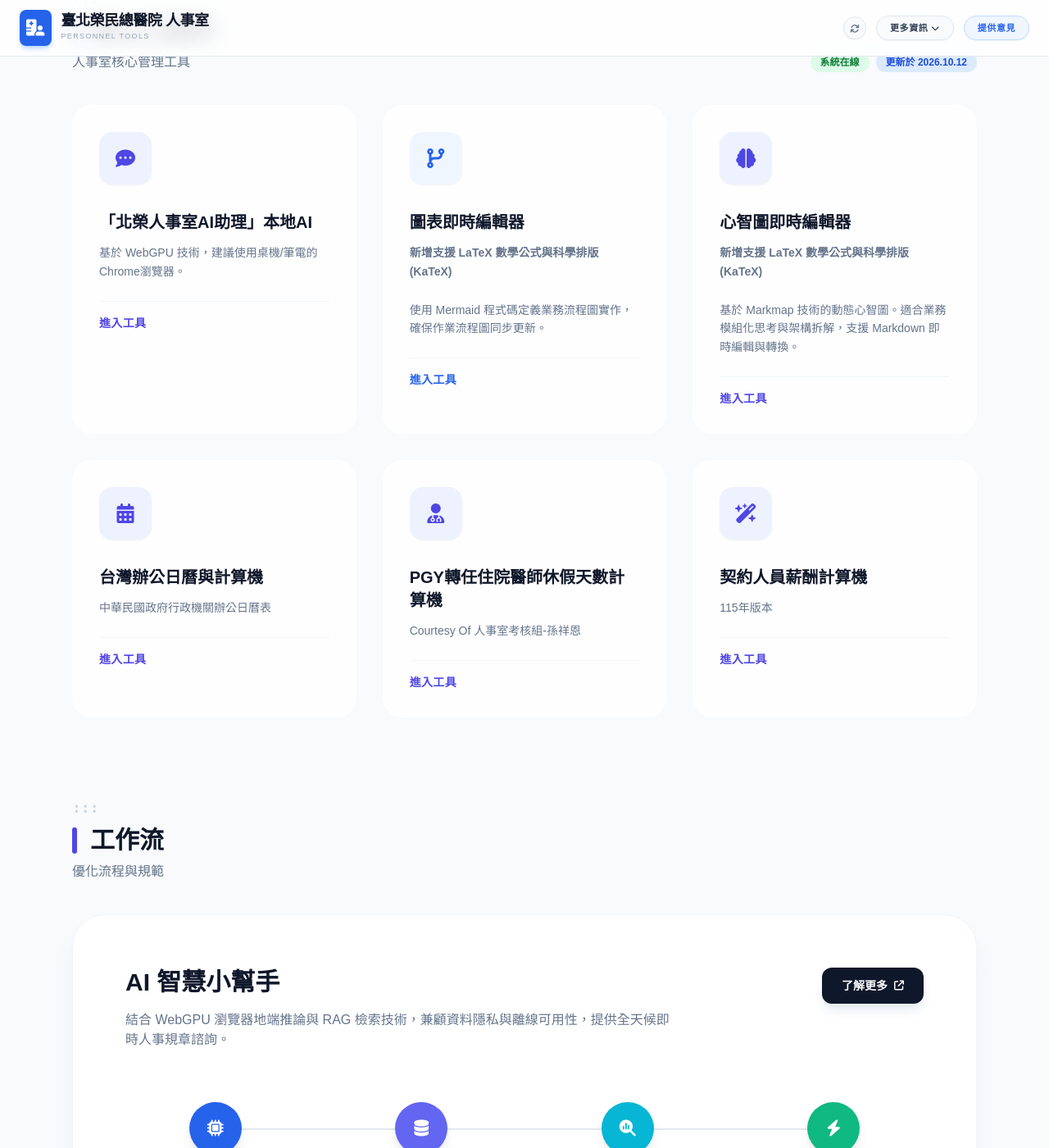
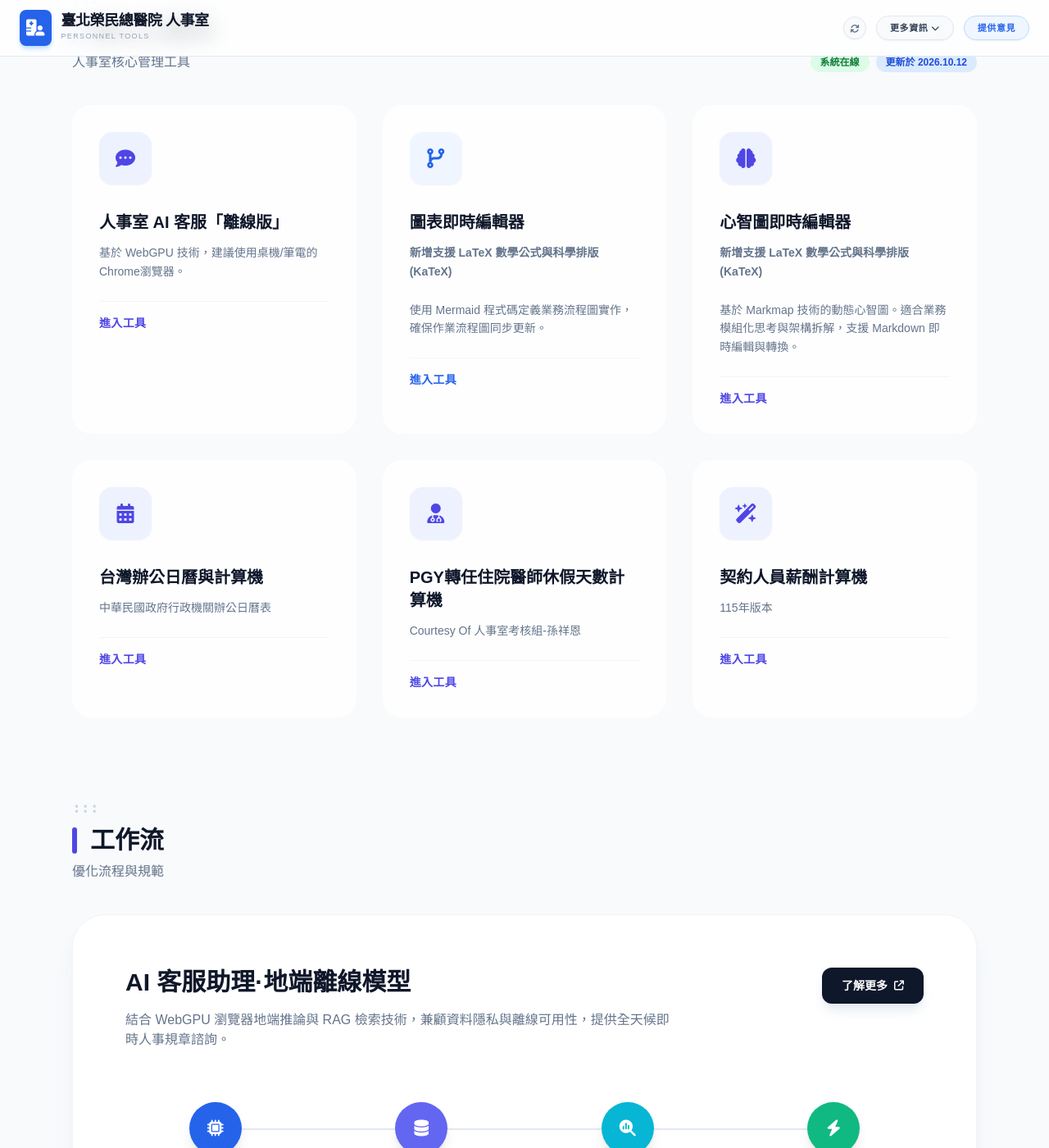
Before and after one commit to lennox0909/vghtpe-hr-tools, a Jekyll site: the page built from index.html, in a window 1280 px wide and 1400 px high, scrolled down 473 px. Shown: the whole window at 82% size. Built offline with Jekyll 4.4.1, drawn with Linux system fonts in a browser that asks for light colours.

Commit message:
revise wording

```diff
--- a/_data/tools.yml
+++ b/_data/tools.yml
@@ -1,4 +1,4 @@
-- title: 「北榮人事室AI助理」本地AI
+- title: 人事室 AI 客服「離線版」
   url: ./web-LLM/
   icon: fa-regular fa-comment-dots
   color_theme: indigo
--- a/_data/workflows.yml
+++ b/_data/workflows.yml
@@ -1,7 +1,7 @@
 # 工作流區塊：AI智慧小幫手
 auto-reply:
   header:
-    title: "AI 智慧小幫手"
+    title: "AI 客服助理·地端離線模型"
     description: "結合 WebGPU 瀏覽器地端推論與 RAG 檢索技術，兼顧資料隱私與離線可用性，提供全天候即時人事規章諮詢。"
     button_text: "了解更多"
     url: "/web-LLM/user-guide/"
--- a/web-LLM/index.html
+++ b/web-LLM/index.html
@@ -22,7 +22,7 @@
                 </svg>
                 <div>
                     <div class="flex items-center gap-2">
-                        <h1 class="text-lg sm:text-xl font-bold tracking-wide leading-tight">北榮人事室AI助理</h1>
+                        <h1 class="text-lg sm:text-xl font-bold tracking-wide leading-tight">人事室 AI 客服小幫手</h1>
                         <a href="{{ '/web-LLM/user-guide/#how-to-use' | relative_url }}" target="_blank" rel="noopener noreferrer" class="inline-flex items-center gap-1 px-2 py-0.5 rounded text-xs font-medium bg-blue-500/20 text-blue-300 hover:bg-blue-500/30 transition-colors border border-blue-500/30" title="開啟使用說明">
                             <svg xmlns="http://www.w3.org/2000/svg" width="14" height="14" viewBox="0 0 24 24" fill="none" stroke="currentColor" stroke-width="2" stroke-linecap="round" stroke-linejoin="round"><circle cx="12" cy="12" r="10"></circle><path d="M12 16v-4"></path><path d="M12 8h.01"></path></svg>
                             使用說明
--- a/web-LLM/user-guide/index.html
+++ b/web-LLM/user-guide/index.html
@@ -1,6 +1,6 @@
 ---
 layout: default
-title: 北榮人事室AI助理介紹
+title: 北榮人事室AI客服介紹
 ---
 
 <!-- 頁面專屬依賴 -->
@@ -32,8 +32,8 @@
         <!-- 標題與 Icon -->
         <div class="flex flex-col items-center justify-center gap-2 mb-6 pb-6 border-b border-slate-100 text-center">
             <h2 class="font-bold text-xl tracking-tight text-slate-800 leading-snug">
-                北榮人事室<br>
-                <span class="text-primary-600">離線AI助理</span>
+                人事室<br>
+                <span class="text-primary-600">離線 AI 客服助理</span>
             </h2>
         </div>
 
```
Also changed, not shown: README.md.
